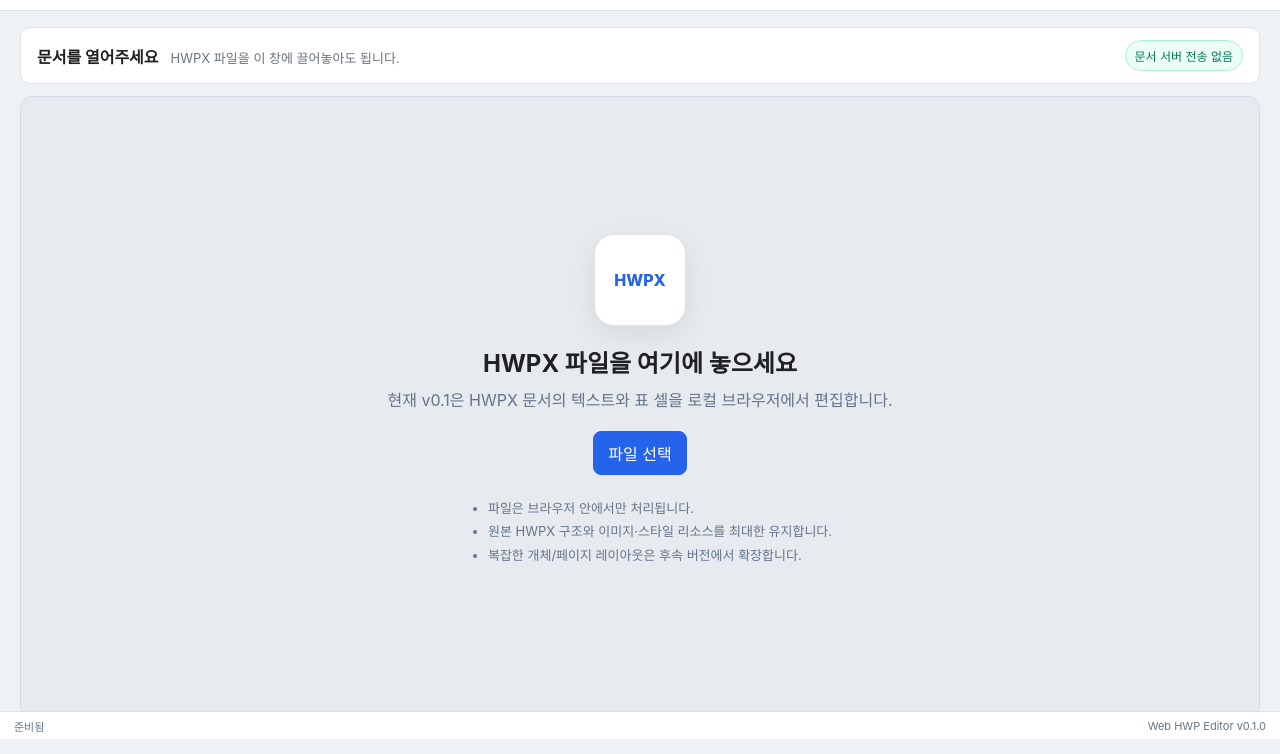
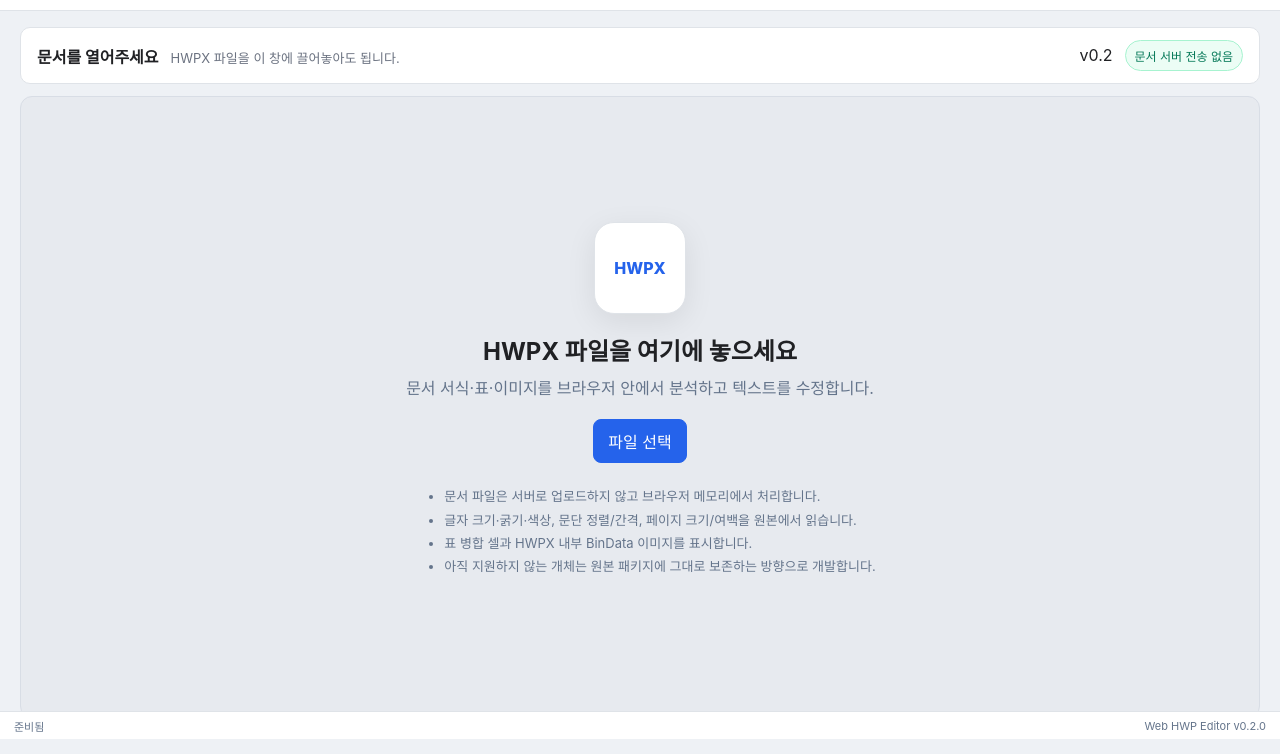
Before and after one commit to kdc916/Web-HWP-Editor, a plain HTML site: page index.html in a window 1280 px wide. Shown: the part 61-815 px from the top of the page. Drawn offline with nearby package versions, Linux system fonts and the light colour scheme.

Commit message:
feat: improve HWPX rendering UI for v0.2

```diff
--- a/index.html
+++ b/index.html
@@ -3,7 +3,8 @@
 <head>
   <meta charset="utf-8" />
   <meta name="viewport" content="width=device-width, initial-scale=1" />
-  <meta name="description" content="브라우저에서 HWPX 문서를 열고 간단히 수정하는 로컬 우선 웹 편집기" />
+  <meta name="description" content="브라우저에서 HWPX 문서를 로컬로 열고 편집하는 Web HWP Editor" />
+  <meta name="theme-color" content="#2563eb" />
   <title>Web HWP Editor</title>
   <link rel="stylesheet" href="./styles.css" />
 </head>
@@ -21,28 +22,33 @@
       <input id="fileInput" type="file" accept=".hwpx,application/zip" hidden />
       <button id="openButton" class="button button-primary" type="button">HWPX 열기</button>
       <button id="saveButton" class="button" type="button" disabled>HWPX 저장</button>
+      <button id="printButton" class="button" type="button" disabled>PDF / 인쇄</button>
     </div>
   </header>
 
   <main class="app-shell">
     <section class="info-bar" aria-live="polite">
-      <div>
+      <div class="document-summary">
         <strong id="documentName">문서를 열어주세요</strong>
         <span id="documentMeta">HWPX 파일을 이 창에 끌어놓아도 됩니다.</span>
       </div>
-      <span class="privacy-badge">문서 서버 전송 없음</span>
+      <div class="info-badges">
+        <span id="formatInfo" class="format-badge">v0.2</span>
+        <span class="privacy-badge">문서 서버 전송 없음</span>
+      </div>
     </section>
 
     <section id="dropZone" class="workspace" tabindex="0">
       <div id="emptyState" class="empty-state">
         <div class="empty-icon" aria-hidden="true">HWPX</div>
         <h2>HWPX 파일을 여기에 놓으세요</h2>
-        <p>현재 v0.1은 HWPX 문서의 텍스트와 표 셀을 로컬 브라우저에서 편집합니다.</p>
+        <p>문서 서식·표·이미지를 브라우저 안에서 분석하고 텍스트를 수정합니다.</p>
         <button id="emptyOpenButton" class="button button-primary" type="button">파일 선택</button>
         <ul>
-          <li>파일은 브라우저 안에서만 처리됩니다.</li>
-          <li>원본 HWPX 구조와 이미지·스타일 리소스를 최대한 유지합니다.</li>
-          <li>복잡한 개체/페이지 레이아웃은 후속 버전에서 확장합니다.</li>
+          <li>문서 파일은 서버로 업로드하지 않고 브라우저 메모리에서 처리합니다.</li>
+          <li>글자 크기·굵기·색상, 문단 정렬/간격, 페이지 크기/여백을 원본에서 읽습니다.</li>
+          <li>표 병합 셀과 HWPX 내부 BinData 이미지를 표시합니다.</li>
+          <li>아직 지원하지 않는 개체는 원본 패키지에 그대로 보존하는 방향으로 개발합니다.</li>
         </ul>
       </div>
 
@@ -67,7 +73,7 @@
 
   <footer class="status-bar">
     <span id="statusText">준비됨</span>
-    <span>Web HWP Editor v0.1.0</span>
+    <span>Web HWP Editor v0.2.0</span>
   </footer>
 
   <div id="toast" class="toast" role="status" aria-live="polite"></div>
```
